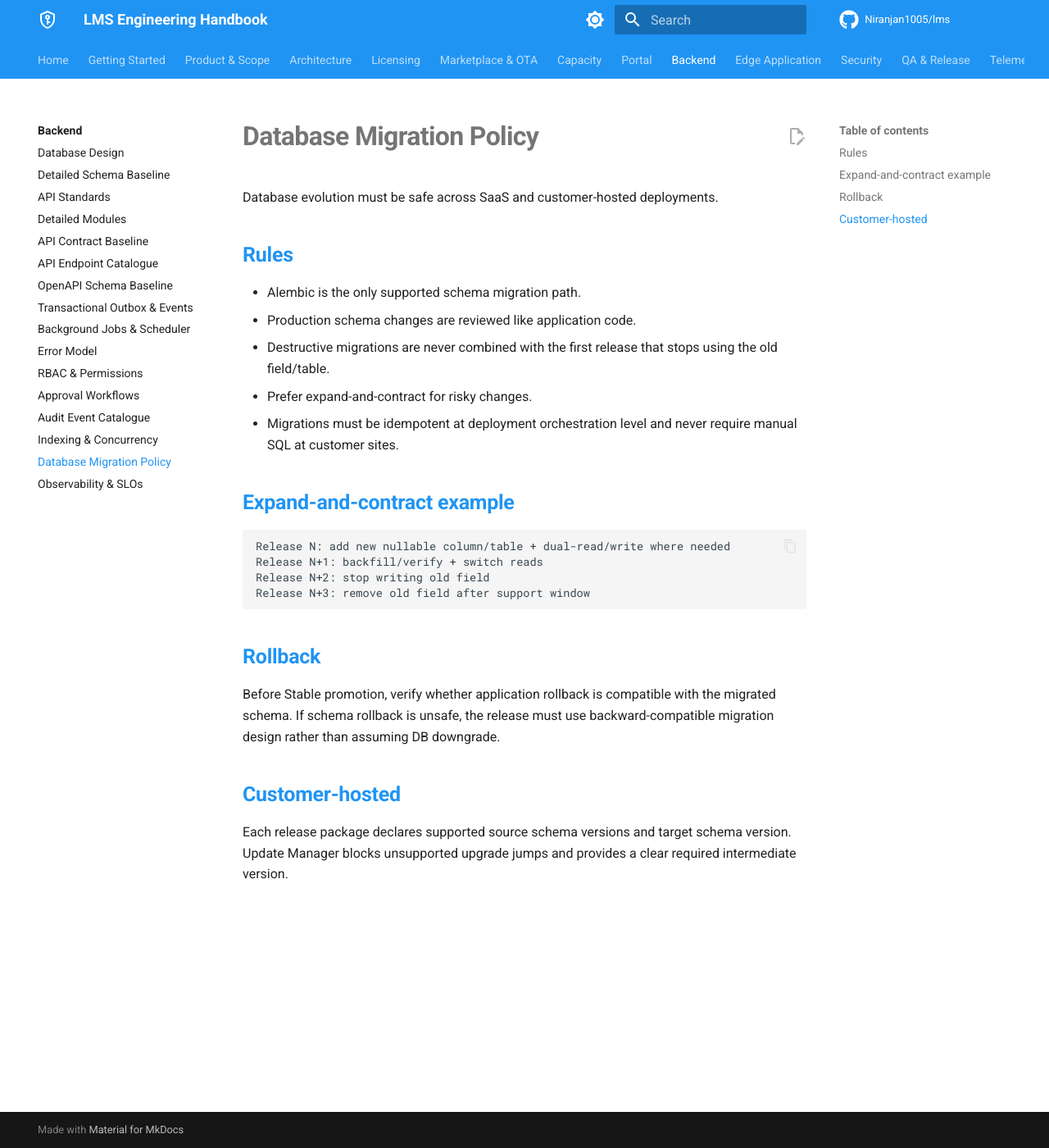
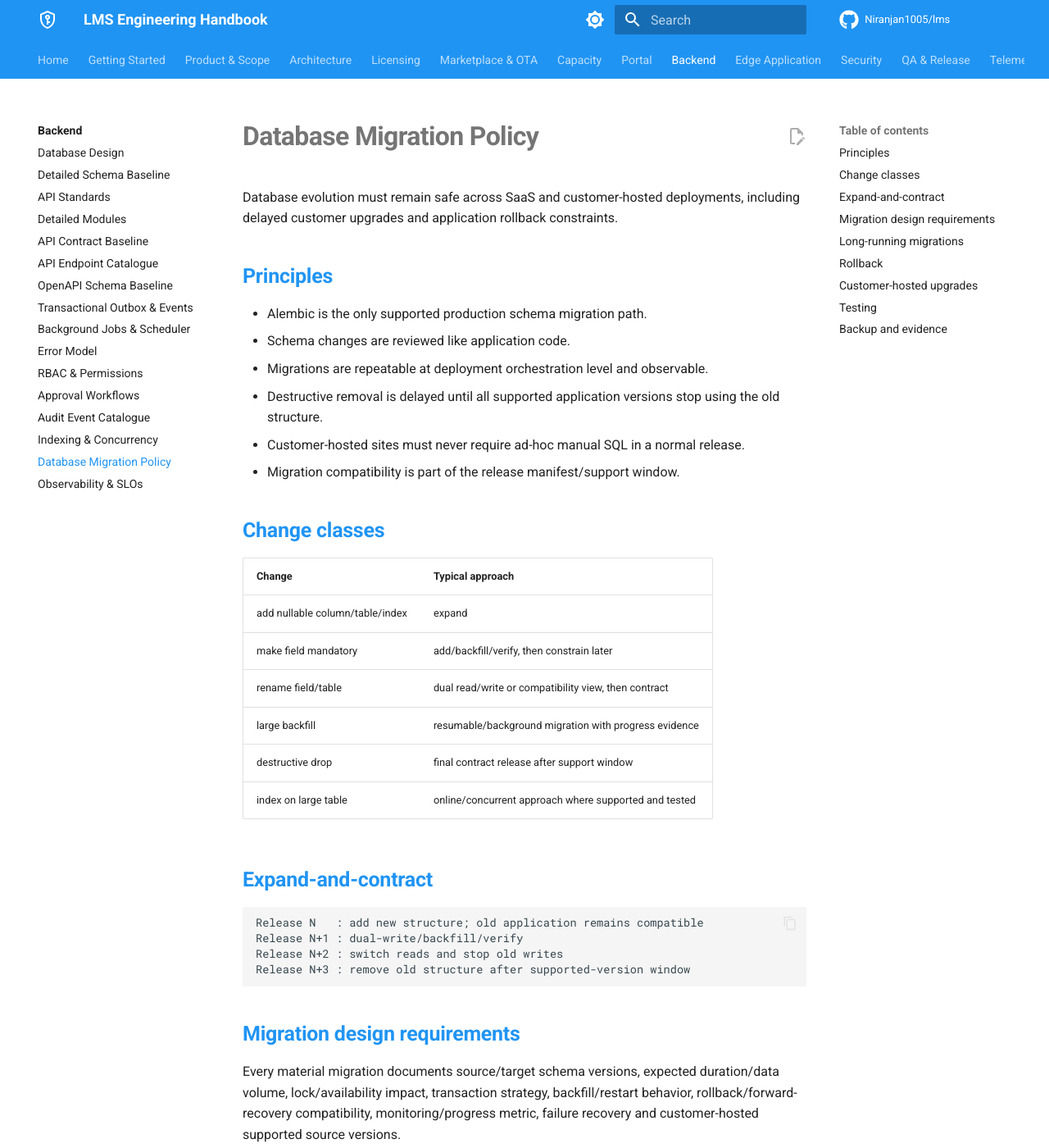
Before and after one commit to Niranjan1005/lms, an MkDocs documentation site: the page built from docs/backend/migration-policy.md, in a window 1280 px wide and 1400 px high. Shown: the whole window at 82% size. Built offline with MkDocs 1.6.1 and Material for MkDocs 9.7.7, drawn with Linux system fonts in a browser that asks for light colours; comment, search, counter and statistics services are not loaded; some of the changed text lies outside the part shown.

Commit message:
docs: deepen database migration policy

```diff
--- a/docs/backend/migration-policy.md
+++ b/docs/backend/migration-policy.md
@@ -1,28 +1,47 @@
 # Database Migration Policy
 
-Database evolution must be safe across SaaS and customer-hosted deployments.
+Database evolution must remain safe across SaaS and customer-hosted deployments, including delayed customer upgrades and application rollback constraints.
 
-## Rules
+## Principles
+- Alembic is the only supported production schema migration path.
+- Schema changes are reviewed like application code.
+- Migrations are repeatable at deployment orchestration level and observable.
+- Destructive removal is delayed until all supported application versions stop using the old structure.
+- Customer-hosted sites must never require ad-hoc manual SQL in a normal release.
+- Migration compatibility is part of the release manifest/support window.
 
-- Alembic is the only supported schema migration path.
-- Production schema changes are reviewed like application code.
-- Destructive migrations are never combined with the first release that stops using the old field/table.
-- Prefer expand-and-contract for risky changes.
-- Migrations must be idempotent at deployment orchestration level and never require manual SQL at customer sites.
+## Change classes
+| Change | Typical approach |
+|---|---|
+| add nullable column/table/index | expand |
+| make field mandatory | add/backfill/verify, then constrain later |
+| rename field/table | dual read/write or compatibility view, then contract |
+| large backfill | resumable/background migration with progress evidence |
+| destructive drop | final contract release after support window |
+| index on large table | online/concurrent approach where supported and tested |
 
-## Expand-and-contract example
-
+## Expand-and-contract
 ~~~text
-Release N: add new nullable column/table + dual-read/write where needed
-Release N+1: backfill/verify + switch reads
-Release N+2: stop writing old field
-Release N+3: remove old field after support window
+Release N   : add new structure; old application remains compatible
+Release N+1 : dual-write/backfill/verify
+Release N+2 : switch reads and stop old writes
+Release N+3 : remove old structure after supported-version window
 ~~~
 
+## Migration design requirements
+Every material migration documents source/target schema versions, expected duration/data volume, lock/availability impact, transaction strategy, backfill/restart behavior, rollback/forward-recovery compatibility, monitoring/progress metric, failure recovery and customer-hosted supported source versions.
+
+## Long-running migrations
+Large data backfills should not hold one application deployment/DB transaction indefinitely. Prefer resumable idempotent jobs with checkpoints and verification before enabling a final constraint/contract step.
+
 ## Rollback
+Application rollback is allowed only when the target older application can safely operate on the migrated schema. If not, the release is declared forward-fix only and deployment/runbook must state that explicitly before Stable promotion.
 
-Before Stable promotion, verify whether application rollback is compatible with the migrated schema. If schema rollback is unsafe, the release must use backward-compatible migration design rather than assuming DB downgrade.
+## Customer-hosted upgrades
+Release package declares minimum/maximum supported source app/schema versions. Unsupported jumps are blocked and LMS provides the required intermediate upgrade path rather than attempting an unknown migration.
 
-## Customer-hosted
+## Testing
+CI/integration tests cover clean install and upgrade from supported baseline. Risky changes additionally test realistic data volume, interruption/restart, rollback compatibility and repeated orchestration invocation.
 
-Each release package declares supported source schema versions and target schema version. Update Manager blocks unsupported upgrade jumps and provides a clear required intermediate version.
+## Backup and evidence
+High-risk migration requires verified backup/recovery readiness. Deployment records source/target schema version, migration IDs, duration, result and failure/recovery actions.
```
